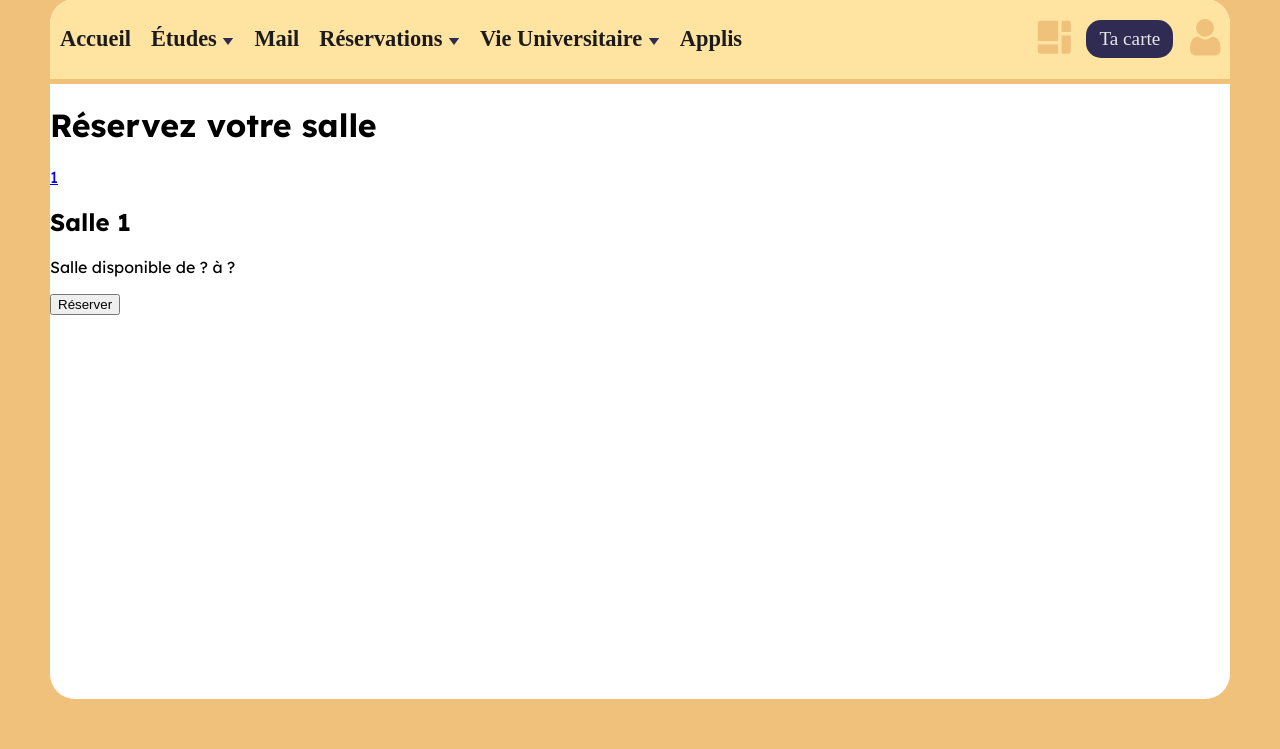
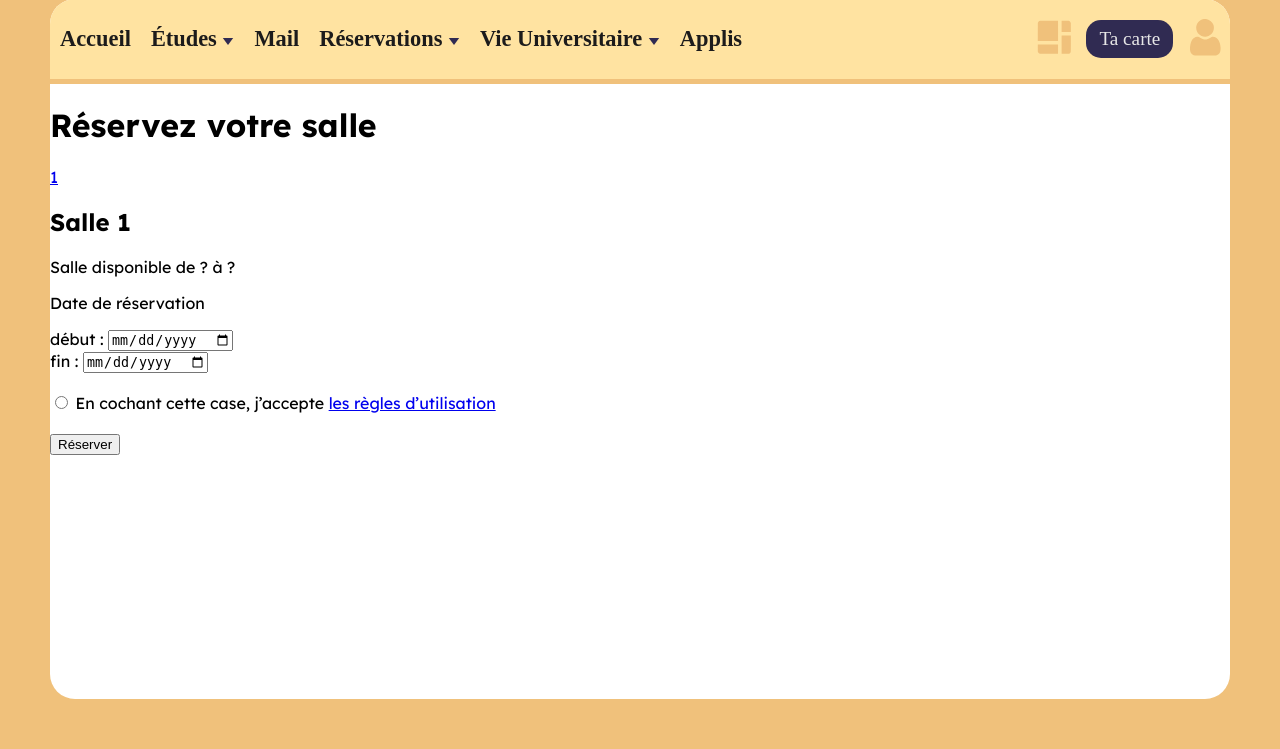
Before and after one commit to SoleneJeannin/ENT, a PHP site: page /reservation_salle?id=1 in a window 1280 px wide. Shown: the part 51-800 px from the top of the page. Run offline with PHP 8.4, Linux system fonts and the light colour scheme; tables that the repository leaves empty or names only in its code hold one stand-in row (values such as "Sample post"); data that the repository does not hold is empty; some web fonts are replaced.

Commit message:
Update reservation materiel
Gestion du stock fonctionnelle !

```diff
--- a/reservation_materiel.php
+++ b/reservation_materiel.php
@@ -72,8 +72,8 @@
         <?php
         }
         ?>
- </div>
- <br> <br> <br>
+</div>
+<br> <br> <br>
         <h2>Lumière : </h2>
 
 <div class="bloc_materiel">
--- a/reservation_salle.php
+++ b/reservation_salle.php
@@ -57,9 +57,28 @@
                         echo 'Salle non disponible';
                     } else{ // Si non : ?>
                         <p>Salle disponible de ? à ?</p>
-                        <!--Faire juste 4 crénaux possibles (8-10 10-12 14-16 16-18)-->
-                        <form action="">
-                            <input type="submit" value="Réserver">
+                        <!--Faire juste 4 crénaux possibles (8-10 10-12 14-16 16-18)
+                    Comment on peut faire ?
+                    * le statut sert plus à rien => occupé pour une durée seulement
+                    * ajouter créneau dans réervation ?
+                    * il faudrait qu'après et avant ce créaneau le chiffre repasse à 0 ? POSSIBLE ???
+
+                    -->
+                        <!--Formulaire de réservation-->
+                        <form action="traite_reservation.php?id=<?=$result['id_materiel']?>" method="POST">
+                            <input type="hidden" name="id_materiel" value="<?= $result['id_materiel']?>">
+                            <p>Date de réservation</p>
+
+                            <label for="debut">début : </label>
+                            <input type="date" id="debut" name="debut">
+                            <br>
+                            <label for="fin">fin : </label>
+                            <input type="date" id="fin" name="fin">
+                            <br><br>
+                            <input type="radio" id="conditions" name="conditions" value="conditions"/>
+                            <label for="conditions">En cochant cette case, j’accepte <a href="./document/regles_utilisation">les règles d’utilisation</a></label>
+                            <br><br>
+                            <input type="submit" name="reservation" value="Réserver">
                         </form>
                     <?php
                     }
--- a/traite_reservation.php
+++ b/traite_reservation.php
@@ -25,6 +25,10 @@ if (isset($_POST['reservation']) && isset($_POST['conditions'])){
         ':user' => $_SESSION['id_user']
     ));
 
+    //Diminue le stock de 1
+    $stmt_nv_stock = $db->prepare("UPDATE materiel SET stock = stock-1 WHERE id_materiel = $materiel");
+    $stmt_nv_stock->execute();
+
     //Retour à la page de réservation
     header("Location:reservation_materiel.php");
 } else{
```
